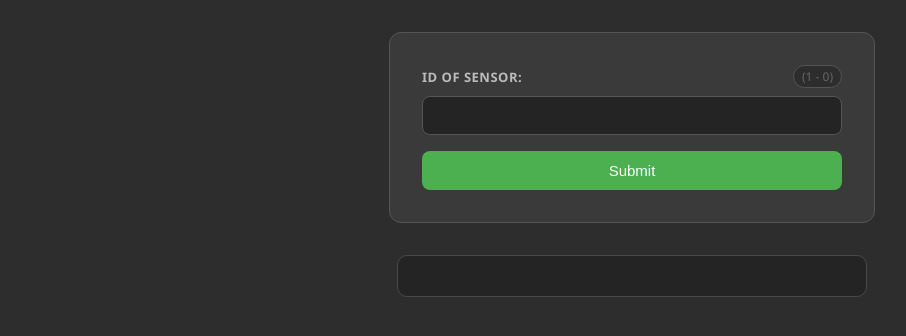
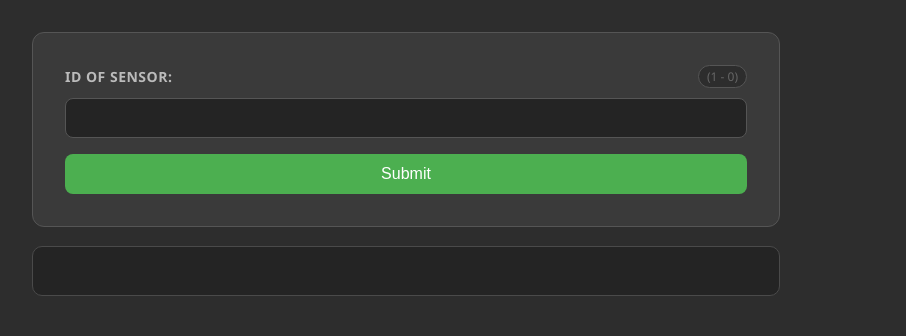
Before and after one commit to DoZo18/smart-factory, a Django app: page /form in a window 1280 px wide. Shown: the top 336 px of the page, without its empty margins (8-914 px from the left). Run offline with Django 5.2, Linux system fonts and the light colour scheme; data that the repository does not hold is empty.

Commit message:
add css into form page

```diff
--- a/backend/sensor/static/style.css
+++ b/backend/sensor/static/style.css
@@ -99,10 +99,28 @@ h1, h2, h3, h4, h5, h6 {
     color: #ff6b6b !important;
 }
 
+/* Layout Container */
+.form-container {
+    display: flex;
+    gap: 2rem;
+    max-width: 1500px;
+    margin: 2rem auto;
+    padding: 0 2rem;
+}
+
+.left-section {
+    flex: 1;
+    min-width: 0;
+}
+
+.right-section {
+    flex: 0 0 420px;
+}
+
 /* Form Styles */
 #myform {
-    max-width: 420px;
-    margin: 2rem auto;
+    max-width: 100%;
+    margin: 0;
     padding: 2rem;
     border: 1px solid #555;
     border-radius: 12px;
@@ -131,9 +149,9 @@ h1, h2, h3, h4, h5, h6 {
     display: flex;
     align-items: center;
     justify-content: space-between;
-    margin-bottom: 8px;
+    margin-bottom: 10px;
     font-weight: 600;
-    font-size: 13px;
+    font-size: 14px;
     text-transform: uppercase;
     letter-spacing: 0.5px;
     color: #bbb;
@@ -159,7 +177,7 @@ h1, h2, h3, h4, h5, h6 {
     border-radius: 8px;
     background-color: #242424;
     color: #e0e0e0;
-    font-size: 15px;
+    font-size: 16px;
     box-sizing: border-box;
     transition: border-color 0.2s, box-shadow 0.2s;
     outline: none;
@@ -178,7 +196,7 @@ h1, h2, h3, h4, h5, h6 {
     border-radius: 8px;
     cursor: pointer;
     width: 100%;
-    font-size: 15px;
+    font-size: 16px;
     font-weight: 500;
     transition: background 0.2s, transform 0.1s;
 }
@@ -193,10 +211,9 @@ h1, h2, h3, h4, h5, h6 {
 
 /* Result Section */
 #result {
-    max-width:  420px;
-    margin: 1rem auto;
-    margin-top: 1.25rem;
-    padding: 1.25rem 1.5rem;
+    margin: 1rem 0;
+    margin-top: 1.2rem;
+    padding: 1.5rem;
     border: 1px solid #4a4a4a;
     border-radius: 10px;
     background-color: #242424;
@@ -207,7 +224,7 @@ h1, h2, h3, h4, h5, h6 {
 
 #result h2 {
     color: #4dabf7;
-    font-size: 14px;
+    font-size: 15px;
     font-weight: 600;
     text-transform: uppercase;
     letter-spacing: 0.5px;
@@ -224,11 +241,82 @@ h1, h2, h3, h4, h5, h6 {
     display: flex;
     justify-content: space-between;
     color: #d0d0d0;
-    padding: 6px 0;
+    padding: 8px 0;
     border-bottom: 1px solid #333;
-    font-size: 14px;
+    font-size: 15px;
 }
 
 #result li:last-child {
     border-bottom: none;
 }
+
+/*serch history*/
+
+#search-history {
+    position: sticky;
+    top: 0.75rem;
+}
+
+#search-history h3 {
+    color: #888;
+    font-size: 13px;
+    font-weight: 600;
+    text-transform: uppercase;
+    letter-spacing: 0.5px;
+    margin-bottom: 10px;
+}
+
+.history-item {
+    display: flex;
+    justify-content: space-between;
+    align-items: center;
+    padding: 10px 14px;
+    margin-bottom: 8px;
+    background-color: #3a3a3a;
+    border: 1px solid #4a4a4a;
+    border-radius: 8px;
+    cursor: pointer;
+    transition: background 0.2s;
+}
+
+.history-item:hover {
+    background-color: #444;
+}
+
+.history-item .sensor-id {
+    color: #e0e0e0;
+    font-size: 15px;
+    font-weight: 500;
+}
+
+.history-item .history-time {
+    color: #666;
+    font-size: 12px;
+}
+
+/* Responsive Design */
+@media (max-width: 768px) {
+    .form-container {
+        flex-direction: column;
+        gap: 1.5rem;
+    }
+
+    .right-section {
+        flex: 1;
+    }}
+
+    #search-history {
+        position: static;
+    }
+}
+
+@media (max-width: 480px) {
+    .form-container {
+        padding: 0 1rem;
+        margin: 1rem auto;
+    }
+
+    #myform {
+        padding: 1rem;
+    }
+}
--- a/backend/sensor/templates/sensor/form.html
+++ b/backend/sensor/templates/sensor/form.html
@@ -8,6 +8,8 @@
     <link rel="stylesheet" href="{% static 'style.css' %}" />
   </head>
   <body>
+    <div class="form-container">
+      <div class="left-section">
         <form id="myform" method="post">
           {%csrf_token %}
           <label>ID of sensor: <small>(1 - {{ max_sensor_id }})</small></label>
@@ -22,7 +24,12 @@
         </form>
 
         <div id="result"></div>
+      </div>
+
+      <div class="right-section">
         <div id="search-history"></div>
+      </div>
+    </div>
 
     <script>
       document.addEventListener("DOMContentLoaded", function () {
```
Lines whose indentation alone changed are shown as unchanged.
